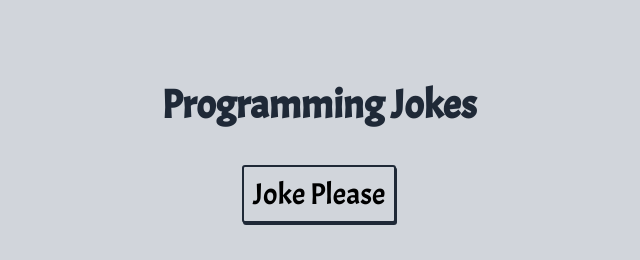
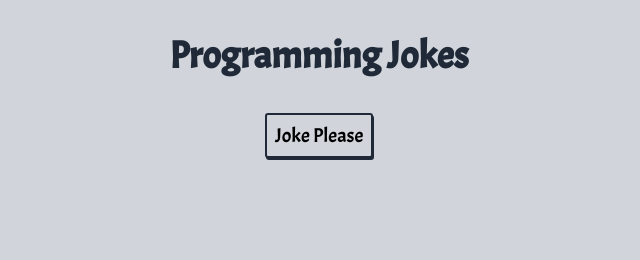
Before and after one commit to avinesh49/ProgrammingJokes, a plain HTML site: page index.html in a window 1280 px wide. Shown: the whole page, without its empty margins (321-961 px from the left). Drawn offline with Linux system fonts and the light colour scheme.

Commit message:
style - font size changed

```diff
--- a/styles.css
+++ b/styles.css
@@ -5,10 +5,10 @@ body
     background-color: #D1D5DB;
 }
 h1{
-    font-size: 40px;
+    font-size: 38px;
     font-family: 'Acme', sans-serif;
     color: #1F2937;
-    margin-top: 5rem;
+    margin-top: 2rem;
 }
 .btn{
     background-color: #D1D5DB;
@@ -16,7 +16,7 @@ h1{
     border-radius: 3px;
     box-shadow: 1px 2px #1F2937;
     font-family: 'Acme', sans-serif;
-    font-size: 30px;
+    font-size: 20px;
     margin: 0.5rem 0rem;
     padding: 0.5rem;
     outline: none;
@@ -28,7 +28,7 @@ button:active {
     background-color: #D1D5DB;
     border-radius: 3px;
     font-family: 'Acme', sans-serif;
-    font-size: 24px;
+    font-size: 20px;
     margin: auto;
     margin-top: 2rem;
     padding: 0.5rem;
```
